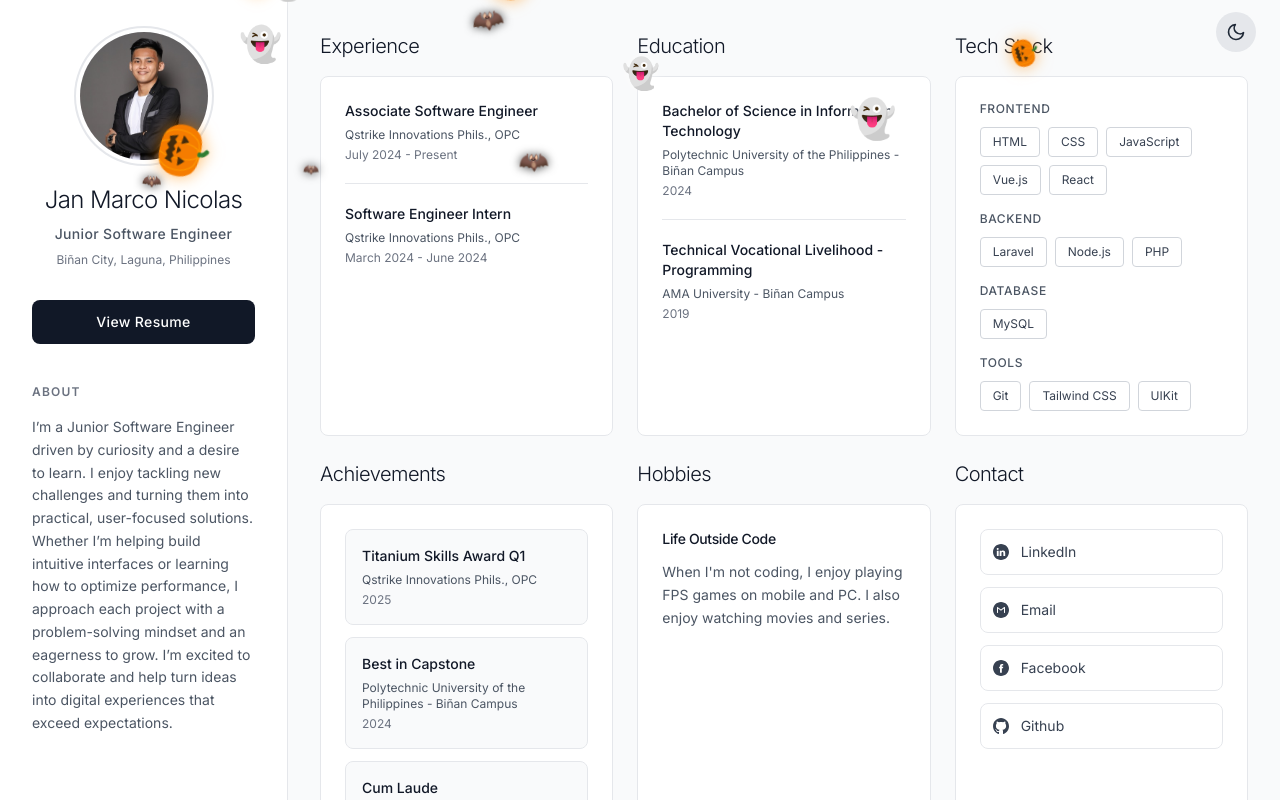
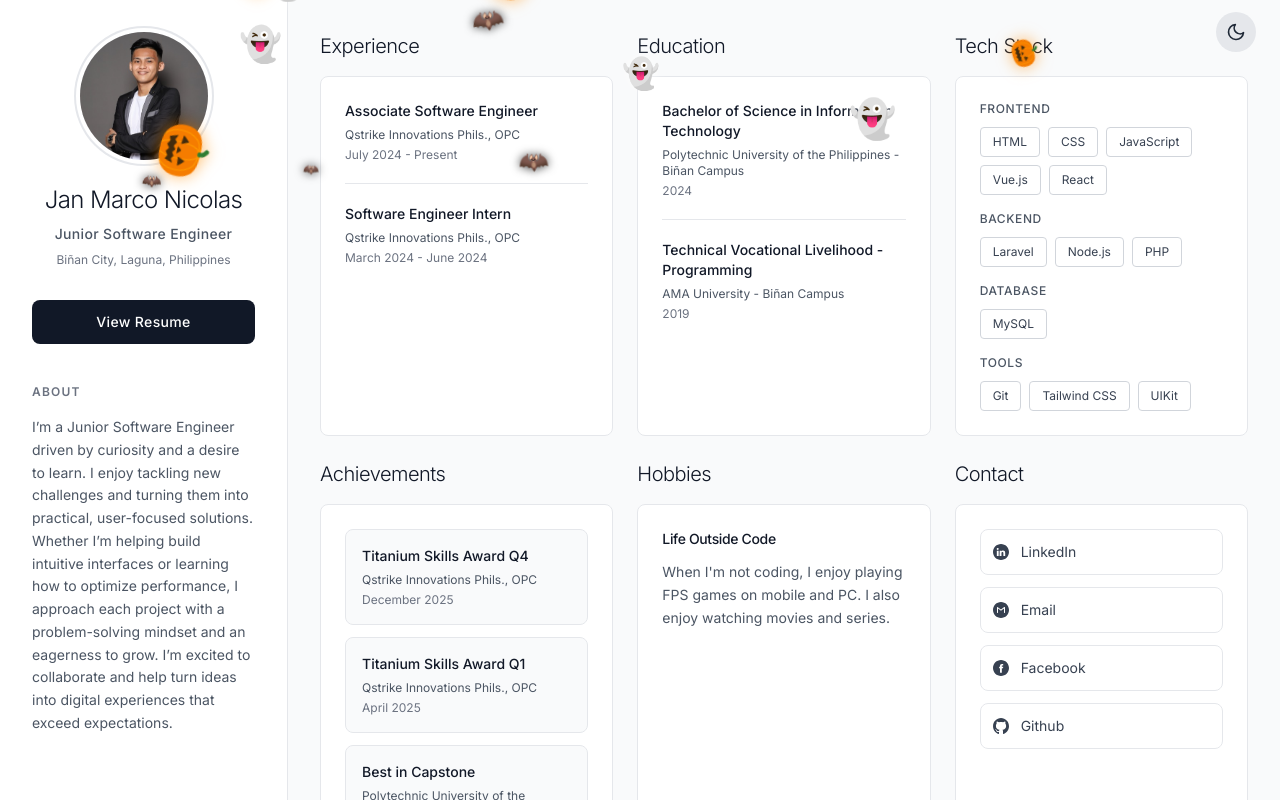
Before and after one commit to jmnicolass/Modern-Portfolio, a Vue app: page / in a window 1280 px wide. Built offline with nearby package versions, Linux system fonts and the light colour scheme.

Commit message:
Update Achievements.

```diff
--- a/src/App.vue
+++ b/src/App.vue
@@ -156,7 +156,7 @@
                       exp.company }}
                     </p>
                     <p class="text-xs font-normal" :class="darkMode ? 'text-gray-500' : 'text-gray-500'">{{ exp.duration
-                      }}</p>
+                    }}</p>
                   </div>
                 </div>
               </div>
@@ -175,7 +175,7 @@
                     :class="darkMode ? 'border-b border-gray-700' : 'border-b border-gray-200'">
                     <h3 class="font-medium text-sm mb-1.5" :class="darkMode ? 'text-white' : 'text-gray-900'">{{
                       edu.degree
-                      }}</h3>
+                    }}</h3>
                     <p class="text-xs mb-1 font-normal" :class="darkMode ? 'text-gray-400' : 'text-gray-600'">{{
                       edu.school }}</p>
                     <p class="text-xs font-normal" :class="darkMode ? 'text-gray-500' : 'text-gray-500'">{{ edu.year }}
@@ -383,9 +383,10 @@ const experience = ref([
 ]);
 
 const achievements = ref([
-  { id: 1, title: 'Titanium Skills Award Q1', organization: 'Qstrike Innovations Phils., OPC', year: '2025' },
-  { id: 2, title: 'Best in Capstone', organization: 'Polytechnic University of the Philippines - Biñan Campus', year: '2024' },
-  { id: 3, title: 'Cum Laude', organization: 'Polytechnic University of the Philippines - Biñan Campus', year: '2024' }
+  { id: 1, title: 'Titanium Skills Award Q4', organization: 'Qstrike Innovations Phils., OPC', year: 'December 2025' },
+  { id: 2, title: 'Titanium Skills Award Q1', organization: 'Qstrike Innovations Phils., OPC', year: 'April 2025' },
+  { id: 3, title: 'Best in Capstone', organization: 'Polytechnic University of the Philippines - Biñan Campus', year: '2024' },
+  { id: 4, title: 'Cum Laude', organization: 'Polytechnic University of the Philippines - Biñan Campus', year: '2024' }
 ]);
 
 const hobbies = ref({
```
